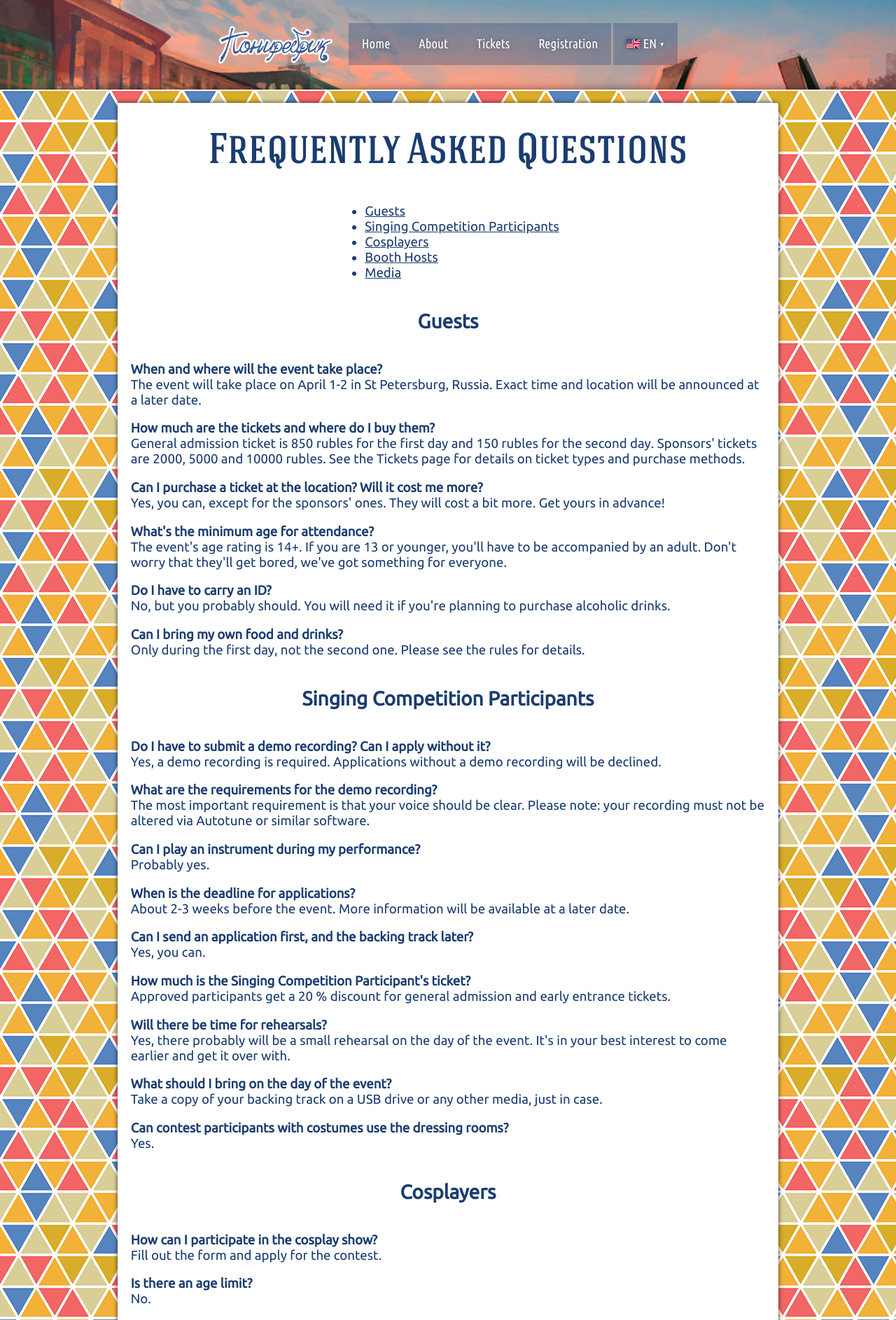
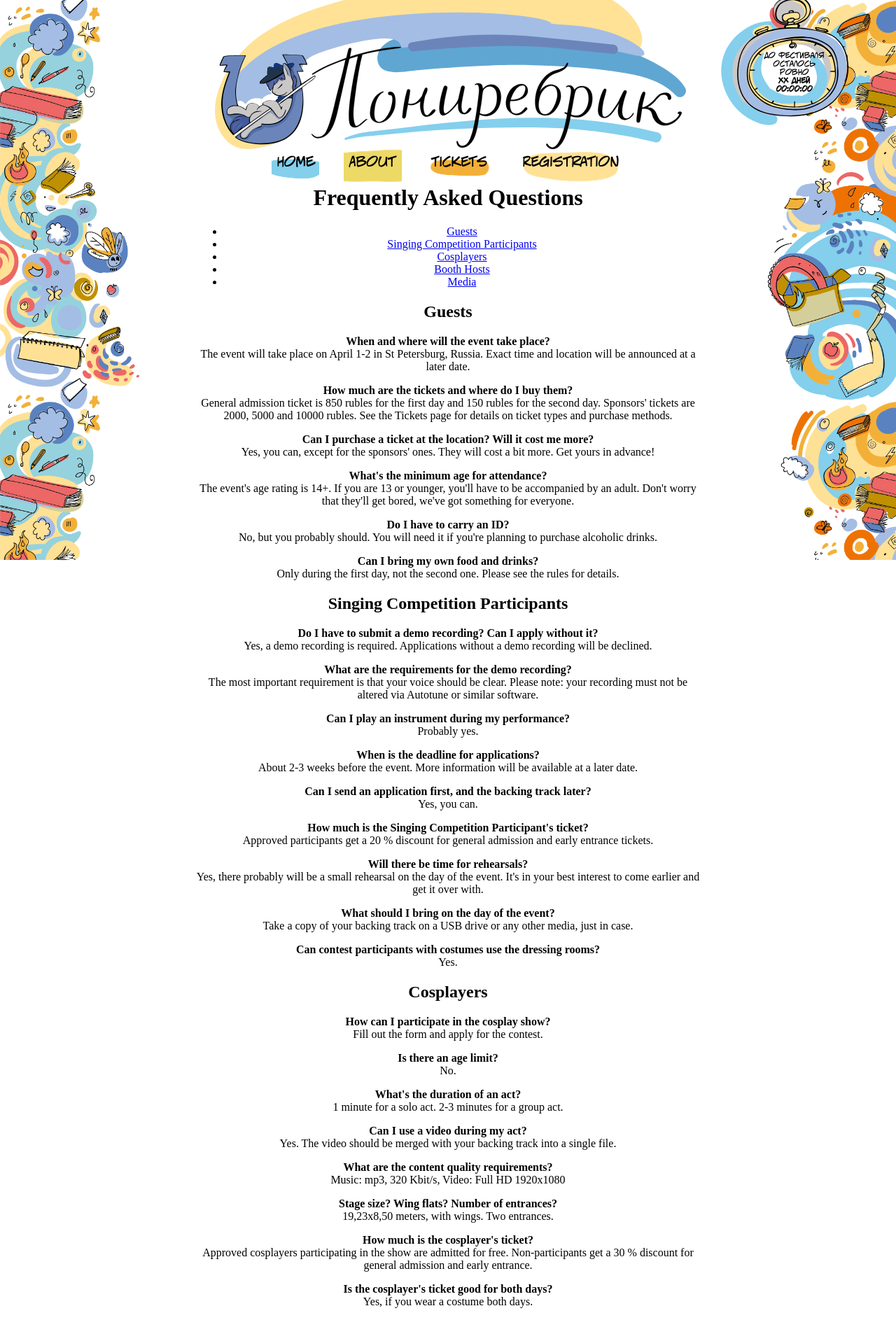
Before and after one commit to NeatSketch/ponirebrik17, a PHP site: page /faq.php in a window 1280 px wide. Shown: the top 1886 px of the page at 70% size. Run offline with PHP 8.4, Linux system fonts and the light colour scheme.

Commit message:
New design (incomplete)

```diff
--- a/base_template.php
+++ b/base_template.php
@@ -183,7 +183,7 @@
 	<head>
 		<meta charset="UTF-8" />
 		<meta name="viewport" content="width=device-width, initial-scale=1, user-scalable=no" />
-		<link href="css/stylesheet.css?2" rel="stylesheet" type="text/css" />
+		<link href="css/stylesheet2.css" rel="stylesheet" type="text/css" />
 		<link rel="apple-touch-icon" sizes="57x57" href="/res/apple-icon-57x57.png" />
 		<link rel="apple-touch-icon" sizes="60x60" href="/res/apple-icon-60x60.png" />
 		<link rel="apple-touch-icon" sizes="72x72" href="/res/apple-icon-72x72.png" />
@@ -205,37 +205,33 @@
 		<!--<script type="text/javascript" src="//vk.com/js/api/openapi.js?120"></script>-->
 	</head>
 	<body>
-		<div id="header" class="parallax">
-			<!--<div id="header-main">
-				<div id="header-top">
-					<span id="age-rating">14+</span>
-					<span id="event-date"><strong>31</strong> января</span>
+		<div id="background-left"></div>
+        <div id="background-right"></div>
+        <div id="page-content">
+            <img id="logo" src="./img/Pony_top.svg" alt="Лого" />
+            <div id="menu">
+				<div id="menu-1">
+					<a href="index.php"><?php echo $localized_strings[$lang_code]['main-page']; ?></a>
 				</div>
-				<img id="logo" src="./img/Logo_resized_new.png" alt="Лого" />
-			</div>-->
-			<a href="index.php"><img id="logo-text" src="./img/Logo-text.png" alt="Лого" /></a>
-			<div id="title-bar">
+				<div id="menu-2">
+					<a href="about.php"><?php echo $localized_strings[$lang_code]['about']; ?></a>
 					<div>
-					<div><a href="index.php"><?php echo $localized_strings[$lang_code]['main-page']; ?></a></div>
-					<div>
-						<a href="about.php"><?php echo $localized_strings[$lang_code]['about']; ?></a>
-						<div class="dropdown">
+						<a href="rules.php"><?php echo $localized_strings[$lang_code]['rules']; ?></a>
 						<a href="faq.php" title="<?php echo $localized_strings[$lang_code]['faq-tooltip']; ?>"><?php echo $localized_strings[$lang_code]['faq-menu']; ?></a>
-							<a href="rules.php"><?php echo $localized_strings[$lang_code]['rules']; ?></a>
 					</div>
 				</div>
+				<div id="menu-3">
+					<a href="tickets.php"><?php echo $localized_strings[$lang_code]['tickets']; ?></a>
 					<div>
-						<a href="tickets.php"><?php echo $localized_strings[$lang_code]['tickets']; ?></a>
-						<div class="dropdown">
 						<a href="ticket1.php"><?php echo $localized_strings[$lang_code]['ticket1']; ?></a>
 						<a href="ticket2.php"><?php echo $localized_strings[$lang_code]['ticket2']; ?></a>
 						<a href="ticket3.php"><?php echo $localized_strings[$lang_code]['ticket3']; ?></a>
 						<a href="ticket4.php"><?php echo $localized_strings[$lang_code]['ticket4']; ?></a>
 					</div>
 				</div>
+				<div id="menu-4">
+					<a href="reg.php"><?php echo $localized_strings[$lang_code]['reg']; ?></a>
 					<div>
-						<a href="reg.php"><?php echo $localized_strings[$lang_code]['reg']; ?></a>
-						<div class="dropdown">
 						<a href="stands-reg.php"><?php echo $localized_strings[$lang_code]['stands']; ?></a>
 						<a href="cosplay-reg.php"><?php echo $localized_strings[$lang_code]['cosplay']; ?></a>
 						<a href="singing-contest-reg.php"><?php echo $localized_strings[$lang_code]['singing-contest']; ?></a>
@@ -247,7 +243,8 @@
 					</div>
 				</div>
 			</div>
-				<div>
+
+			<!--<div>
 				<div>
 					<?php
 						if (isset($force_lang_code)) {
@@ -263,20 +260,13 @@
 						<a href="select-language.php?lang=cs&redir=<?php echo $redir_document_name; ?>"><img class="lang-select-flag" src="./img/flag-cs.png" /> CS</a>
 					</div>
 				</div>
-				</div>
-			</div>
-		</div>
-		<div id="content" class="overlapping">
-			<div>
+			</div>-->
+
 			<h1 class="section-title<?php if ($lang_code == 'cs') echo ' altfont'; ?>"><?php echo $title; ?></h1>
-				<div class="section-content">
 			<?php
 				echo $content;
 			?>
-				</div>
-			</div>
-		</div>
-		<div id="footer" class="parallax">
+			<!--<div id="footer" class="parallax">
 <?php
 	if ($lang_code == 'en') {
 ?>
@@ -305,6 +295,20 @@
 						</a>
 					</div>
 				</div>
+			</div>-->
+		</div>
+		<div id="timer">
+				<div>
+					<span>До фестиваля</span>
+					<br />
+					<span>осталось</span>
+					<br />
+					<span>ровно</span>
+					<br />
+					<span id="timer-value-1">XX дней</span>
+					<br />
+					<span id="timer-value-2">00:00:00</span>
+				</div>
         	</div>
 	</body>
 </html>
--- /dev/null
+++ b/css/stylesheet2.css
@@ -0,0 +1,205 @@
+@font-face {
+    font-family: jeff;
+    src: url('../res/v_CCJeffCampbell.ttf');
+}
+body {
+    margin: 0;
+}
+#background-left {
+    position: absolute;
+    left: 0;
+    top: 0;
+    bottom: 0;
+    width: 100%;
+    background-image: url('../img/Background_left.png');
+    background-position-x: left;
+    background-repeat: repeat-y;
+    background-size: 150pt auto;
+    z-index: 1;
+}
+#background-right {
+    position: absolute;
+    right: 0;
+    top: 0;
+    bottom: 0;
+    width: 100%;
+    background-image: url('../img/Background_right.png');
+    background-position-x: right;
+    background-repeat: repeat-y;
+    background-size: 150pt auto;
+    z-index: 2;
+}
+#page-content {
+    position: relative;
+    max-width: 540pt;
+    height: 100%;
+	margin-left: auto;
+	margin-right: auto;
+    z-index: 3;
+    padding-left: 14pt;
+    padding-right: 14pt;
+    text-align: center;
+    background-color: rgba(255, 255, 255, 0.7);
+    box-shadow: 0 0 16pt 16pt rgba(255, 255, 255, 0.7);
+}
+#logo {
+    max-width: 510pt;
+}
+#timer {
+    display: none;
+    position: absolute;
+    right: 14pt;
+    top: -10pt;
+    width: 150pt;
+    height: 150pt;
+    z-index: 4;
+    text-align: center;
+    background-image: url('../img/timer.svg');
+    background-repeat: no-repeat;
+    background-position-x: -20pt;
+    background-position-y: -5pt;
+    background-size: 130%;
+}
+#timer > div {
+    position: absolute;
+    font-family: jeff;
+    font-size: 8pt;
+    left: 48pt;
+    right: 20pt;
+    top: 65pt;
+}
+#timer-value-1, #timer-value-2 {
+    font-weight: bold;
+}
+@media (min-width: 280pt) {
+    #logo {
+        margin-top: -15pt;
+    }
+}
+@media (min-width: 540pt) {
+    #logo {
+        margin-top: -24pt;
+    }
+}
+@media (min-width: 780pt) {
+    #timer {
+        display: block;
+    }
+}
+@media (min-width: 860pt) {
+    #timer {
+        right: 5%;
+    }
+}
+#menu {
+    display: inline-block;
+    font-family: jeff;
+    font-size: 14pt;
+}
+#menu > div {
+    display: inline-block;
+    position: relative;
+}
+#menu > div > div {
+    text-align: left;
+    font-size: 12pt;
+}
+#menu > div > div > a {
+    display: block;
+    margin-left: 10pt;
+    margin-top: 5pt;
+    margin-bottom: 8pt;
+    color: #000;
+    text-decoration: none;
+}
+#menu > div > div > a:visited {
+    color: #000;
+}
+#menu > div > div > a:active {
+    color: #000;
+}
+#menu > div > a {
+    position: relative;
+    color: #000;
+    text-decoration: none;
+    background-repeat: no-repeat;
+    background-position: center;
+    background-size: auto 100%;
+    margin-left: 10pt;
+    margin-right: 10pt;
+    padding-top: 19pt;
+    padding-bottom: 25pt;
+    padding-left: 6pt;
+    padding-right: 6pt;
+}
+#menu > div > a:visited {
+    color: #000;
+}
+#menu > div > a:active {
+    color: #000;
+}
+#menu > div > div {
+    display: none;
+    position: absolute;
+}
+#menu-1 > a {
+    background-image: url('../img/buttons/menu_pony_01.png');
+}
+#menu-2 > a {
+    background-image: url('../img/buttons/menu_pony_02.png');
+    z-index: 9;
+}
+#menu-3 > a {
+    background-image: url('../img/buttons/menu_pony_03.png');
+    z-index: 11;
+}
+#menu-4 > a {
+    background-image: url('../img/buttons/menu_pony_04.png');
+}
+#menu-1:hover > a {
+    background-image: url('../img/buttons/menu_pony_01_hover.png');
+}
+#menu-2:hover > a {
+    background-image: url('../img/buttons/menu_pony_02_hover.png');
+}
+#menu-3:hover > a {
+    background-image: url('../img/buttons/menu_pony_03_hover.png');
+}
+#menu-4:hover > a {
+    background-image: url('../img/buttons/menu_pony_04_hover.png');
+}
+#menu-2:hover > div {
+    display: block;
+    background-image: url('../img/menu/menu-21.png');
+    background-repeat: no-repeat;
+    background-size: 100% auto;
+    top: 20pt;
+    left: 7pt;
+    width: 80pt;
+    z-index: 12;
+}
+#menu-3:hover > div {
+    display: block;
+    background-image: url('../img/menu/menu-22.png');
+    background-repeat: no-repeat;
+    background-size: 100% auto;
+    top: 14pt;
+    left: 0pt;
+    width: 222pt;
+    padding-top: 6pt;
+    padding-left: 6pt;
+    padding-bottom: 8pt;
+    z-index: 10;
+}
+#menu-4:hover > div {
+    display: block;
+    background-image: url('../img/menu/menu-23.png');
+    background-repeat: no-repeat;
+    background-size: 100% auto;
+    top: 18pt;
+    left: -2зеpt;
+    width: 200pt;
+    padding-top: 6pt;
+    padding-left: 8pt;
+    padding-bottom: 24pt;
+}
```
Also changed, not shown: img/Background_left.png (added), img/Background_right.png (added), img/Pony_top.svg (added), img/buttons/menu_pony_01.png (added), img/buttons/menu_pony_01_hover.png (added), img/buttons/menu_pony_02.png (added), img/buttons/menu_pony_02_hover.png (added), img/buttons/menu_pony_03.png (added), img/buttons/menu_pony_03_hover.png (added), img/buttons/menu_pony_04.png (added), img/menu/menu-21.png (added), img/menu/menu-22.png (added), img/menu/menu-23.png (added), img/timer.svg (added), 1 more files. Lines whose indentation alone changed are shown as unchanged.
